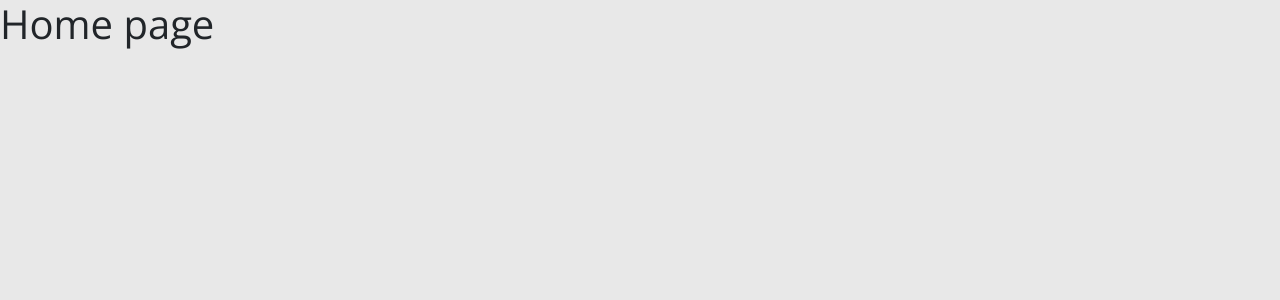
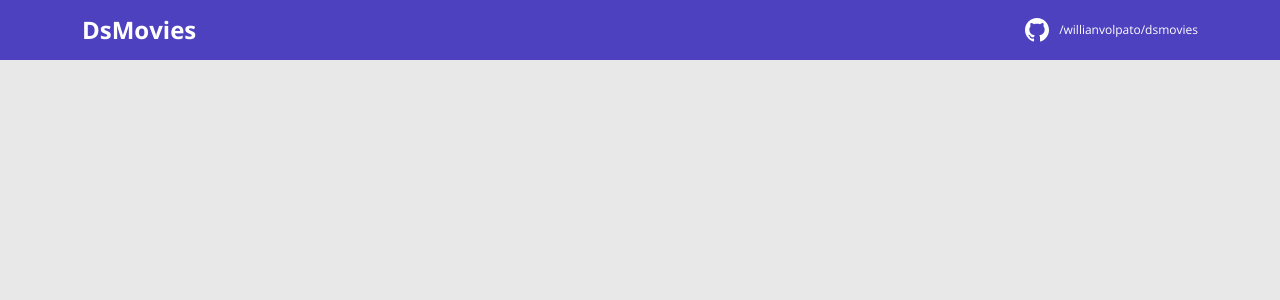
Before and after one commit to willianvolpato/dsmovies, a React (Create React App) app in the folder frontend/: page / in a window 1280 px wide. Shown: the top 300 px of the page. Built offline with nearby package versions, Linux system fonts and the light colour scheme.

Commit message:
Create navbar

```diff
--- a/frontend/src/App.tsx
+++ b/frontend/src/App.tsx
@@ -1,7 +1,8 @@
+import Navbar from "./components/Navbar";
 
 function App() {
   return (
-    <h1>Home page</h1>
+    <Navbar />
   );
 }
 
--- /dev/null
+++ b/frontend/src/components/Navbar/index.tsx
@@ -0,0 +1,22 @@
+import { ReactComponent as GithubIcon } from 'assets/img/github.svg';
+import './styles.css'
+
+function Navbar(){
+    return(
+      <header>
+        <nav className='container'>
+          <div className='dsmovies-nav-content'>
+            <h1>DsMovies</h1>
+            <a href='https://github.com/willianvolpato/dsmovies'>
+              <div className='dsmovies-nav-contact-container'>
+                <GithubIcon />
+                <p className='dsmovies-nav-contact-link'>/willianvolpato/dsmovies</p>
+              </div>
+            </a>
+          </div>
+        </nav>
+      </header>
+    )
+}
+
+export default Navbar;
--- /dev/null
+++ b/frontend/src/components/Navbar/styles.css
@@ -0,0 +1,29 @@
+header {
+  background-color: var(--color-primary);
+  height: 60px;
+  display: flex;
+  align-items: center;
+}
+
+.dsmovies-nav-content {
+  display: flex;
+  justify-content: space-between;
+  align-items: center;
+  color: #FFF;
+}
+
+.dsmovies-nav-content h1 {
+  margin: 0;
+  font-weight: 700;
+  font-size: 24px;
+}
+
+.dsmovies-nav-contact-container {
+  display: flex;
+  align-items: center;
+}
+
+.dsmovies-nav-contact-link {
+  margin: 0 0 0 10px;
+  font-size: 12px;
+}
```
Also changed, not shown: frontend/src/assets/img/github.svg (added).
